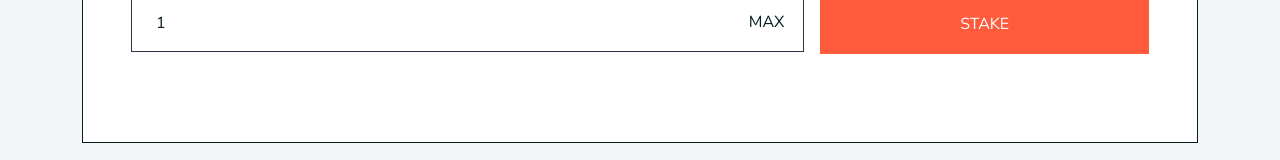
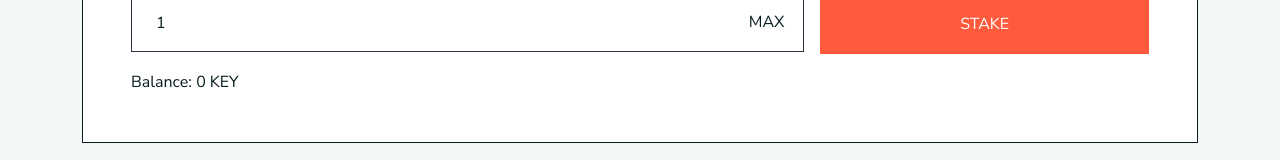
Before and after one commit to lightandshadowtoken/lightandshadowtoken.github.io, a React (Create React App) app: page / in a window 1280 px wide. Shown: the part 995-1155 px from the top of the page. Built offline with nearby package versions, Linux system fonts and the light colour scheme.

Commit message:
Update minor text color

```diff
--- a/public/index.html
+++ b/public/index.html
@@ -6,11 +6,11 @@
     <meta name="theme-color" content="#000000" />
     <meta name="description" content="Light & Shadow, the cryptocurrency that bridges the gap between traditional and digital assets" />
 
-    <meta property="og:url" content="https://lighandshadow.github.io" />
+    <meta property="og:url" content="%PUBLIC_URL%" />
     <meta property="og:type" content="website" />
     <meta property="og:title" content="Light & Shadow" />
     <meta property="og:description" content="Light & Shadow, the cryptocurrency that bridges the gap between traditional and digital assets" />
-    <meta property="og:image" content="https://lighandshadow.github.io/og-1.jpg" />
+    <meta property="og:image" content="%PUBLIC_URL%/og-1.jpg" />
 
     <link rel="apple-touch-icon" href="%PUBLIC_URL%/logo.png" />
     <link rel="manifest" href="%PUBLIC_URL%/manifest.json" />
--- a/src/components/Home/Home.js
+++ b/src/components/Home/Home.js
@@ -469,7 +469,7 @@ function Home(props) {
                         </div>
                     </div>
 
-                    <p className="text-white mb-0">Balance: { inputsValues.balanceFormatted } KEY</p>
+                    <p className="text-color-2 mb-0">Balance: { inputsValues.balanceFormatted } KEY</p>
                 </div>
 
                 <div className="pb-5 px-1">
```
